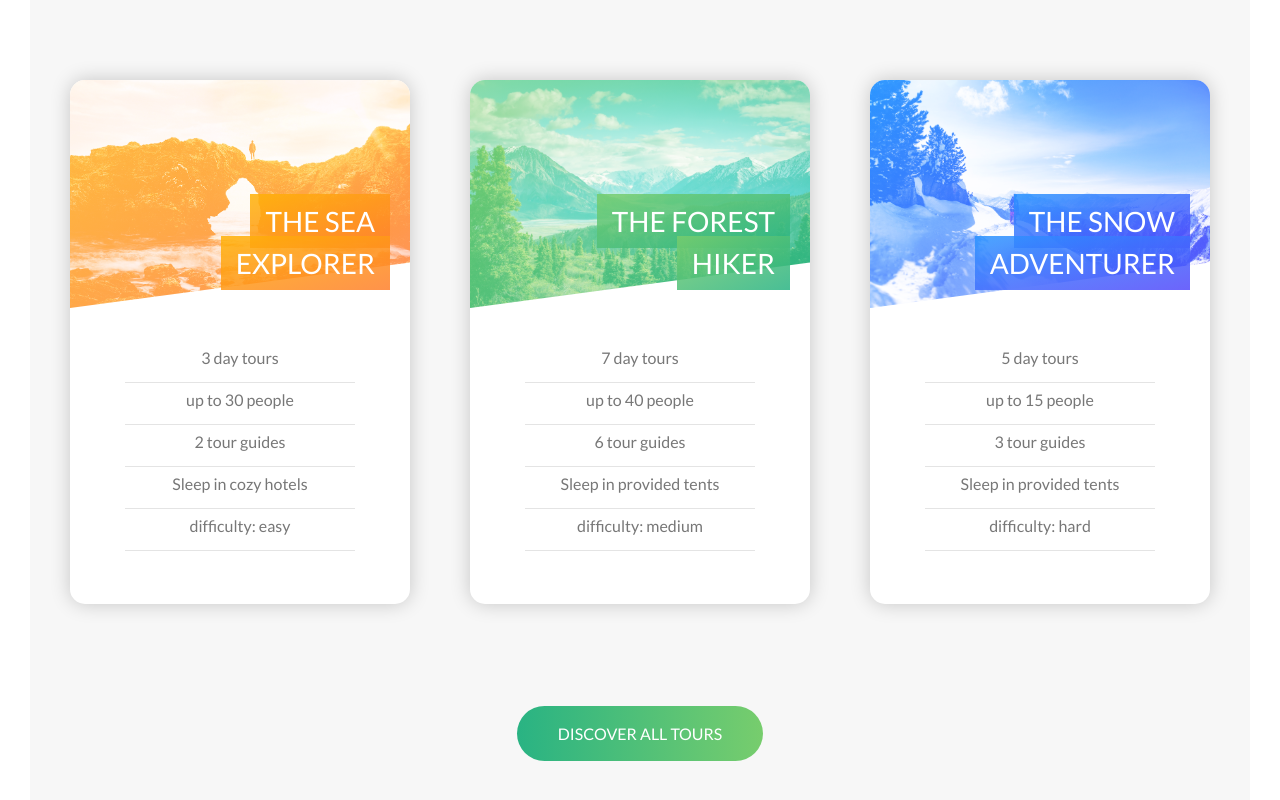
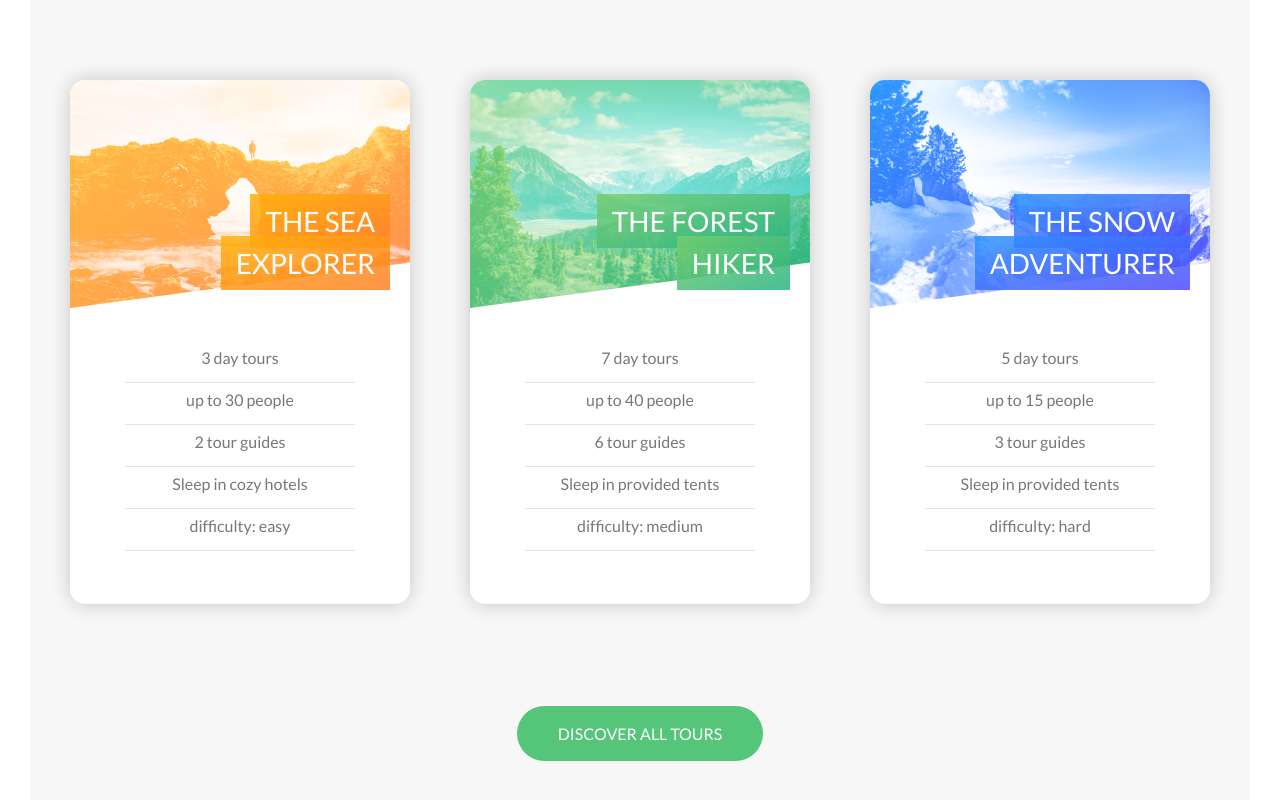
Before and after one commit to callmeEBi/Natours, a website: page index.html in a window 1280 px wide. Shown: the part 2458-3258 px from the top of the page. Drawn offline with Linux system fonts and the light colour scheme.

Commit message:
"Added new color variable $color-green-default and updated button styles to use it"

```diff
--- a/sass/abstracts/_variables.scss
+++ b/sass/abstracts/_variables.scss
@@ -1,6 +1,7 @@
 $color-white: #fff;
 $color-black: #000;
 $color-green-light: #77cd6d;
+$color-green-default: #55c57a;
 $color-green-dark: #29b383;
 $color-gray-light: #f7f7f7;
 $color-gray-dark: #777;
--- a/sass/components/_buttons.scss
+++ b/sass/components/_buttons.scss
@@ -79,11 +79,7 @@
 
 .btn--section_three_footer {
   color: $color-white !important;
-  background: linear-gradient(
-    to right,
-    $color-green-dark,
-    $color-green-light
-  ) !important;
+  background: $color-green-default !important;
   width: 24.6rem !important;
   text-align: center;
   text-transform: uppercase;
```
Also changed, not shown: styles/style.css, 1 other file.
